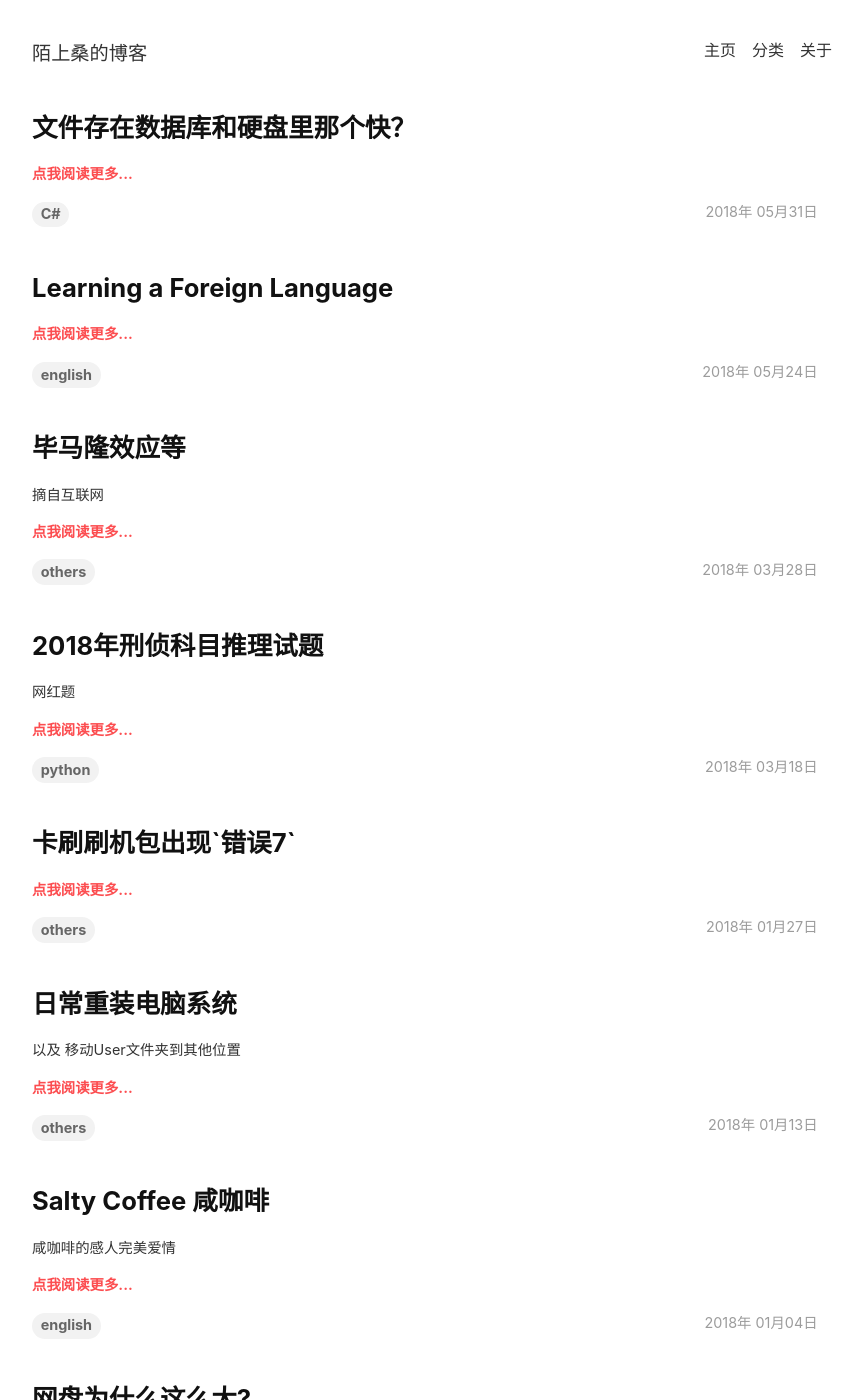
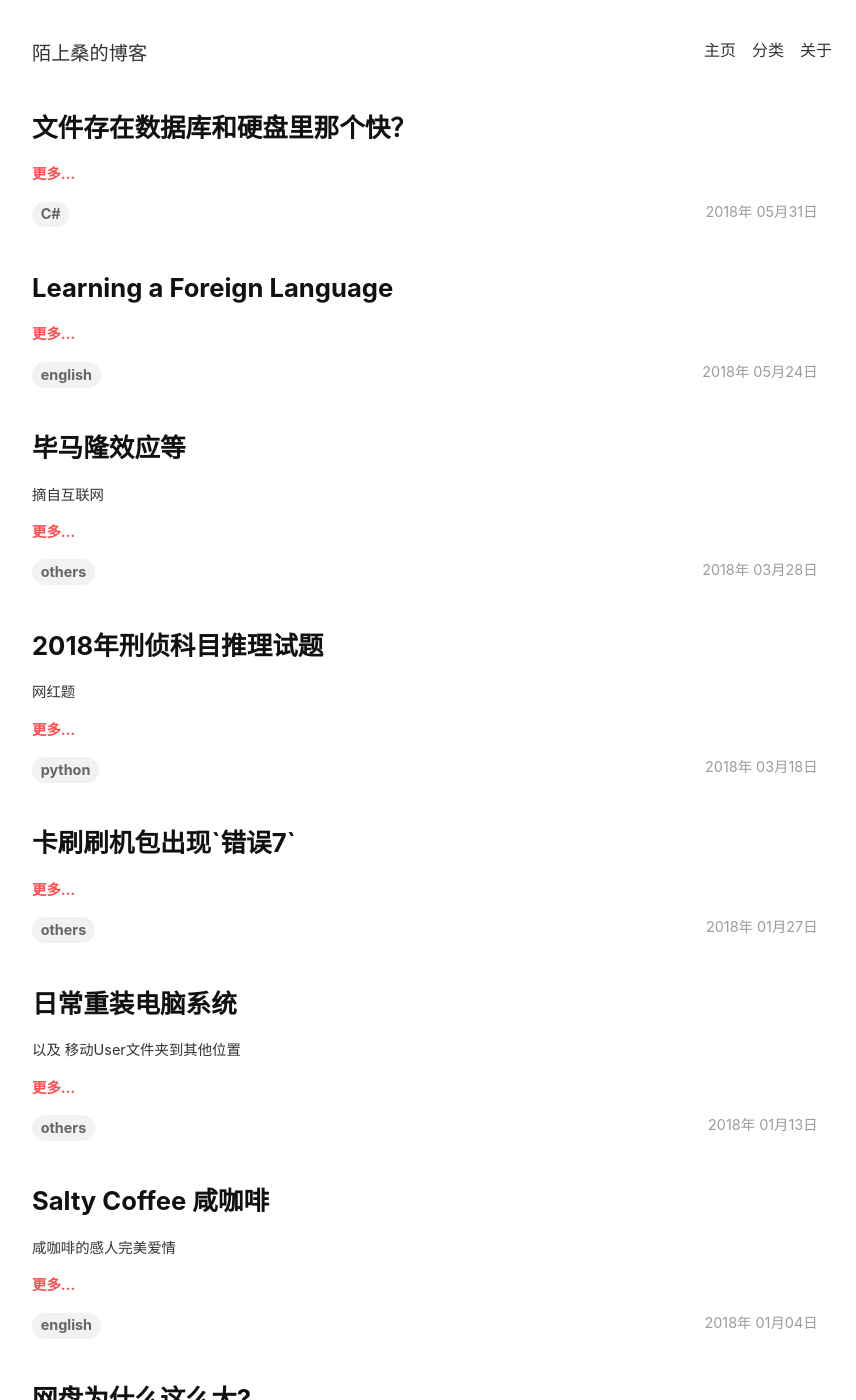
Before and after one commit to chen866/chen866.github.io_bak, a Jekyll site: the page built from index.html, in a window 1280 px wide and 1400 px high. Shown: the whole window, without its empty margins (208-1064 px from the left). Built offline with Jekyll 4.4.1, drawn with Linux system fonts in a browser that asks for light colours; nearby versions of some CDN libraries; the list of posts is cut into pages by our own code; some of the changed text lies outside the part shown.

Commit message:
修改查看更多

```diff
--- a/_data/locale.yml
+++ b/_data/locale.yml
@@ -16,10 +16,10 @@ NAV:
     zh-Hant: "RSS"
 
 READMORE:
-  en:      "Click to read more ..."
-  zh:      "点我阅读更多..."
-  zh-Hans: "点我阅读更多..."
-  zh-Hant: "「點我閱讀更多」"
+  en:      "Read more ..."
+  zh:      "更多..."
+  zh-Hans: "更多..."
+  zh-Hant: "「更多」"
 
 COPYRIGHT_DATES: "2015 - 2017"
 
```
